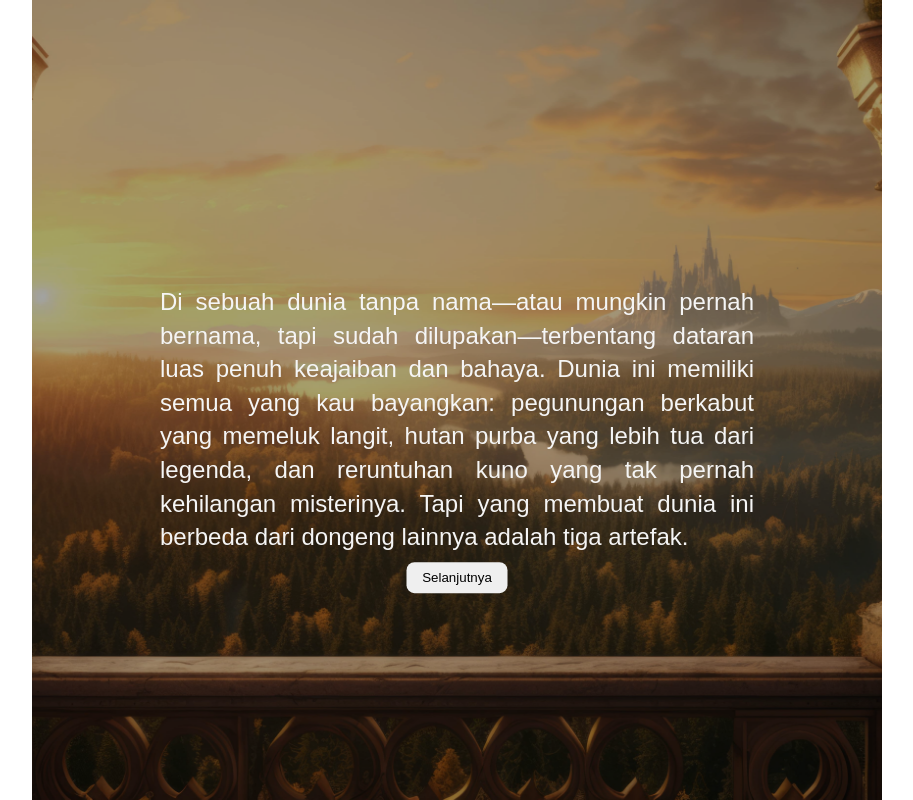
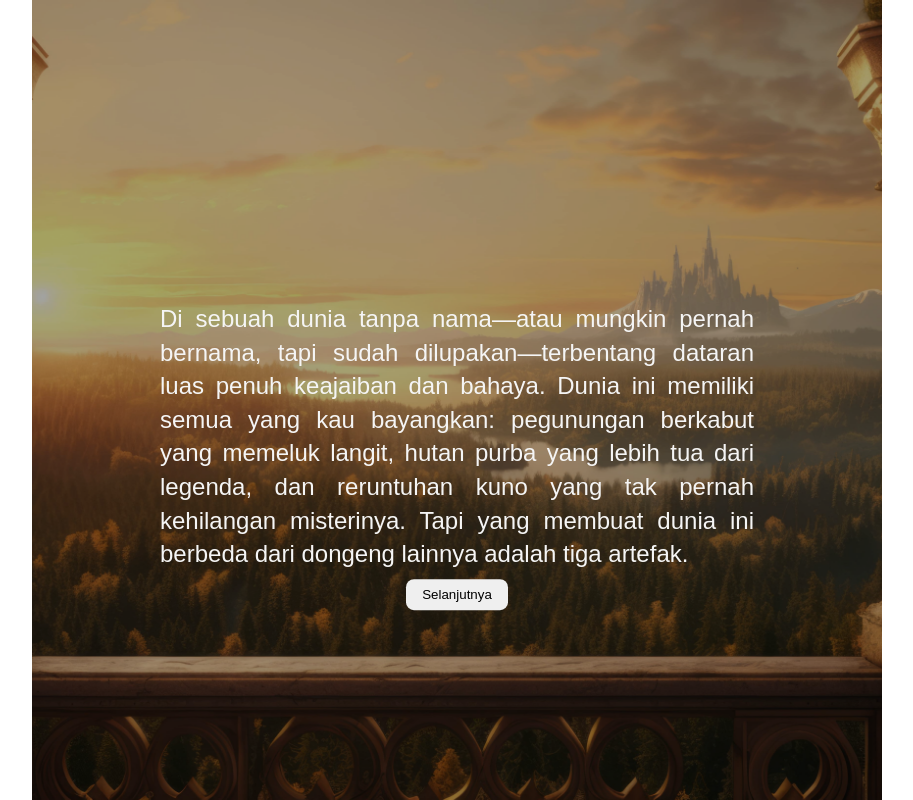
Before and after one commit to taradevio/rpg-game, a website built with Vite: page english-rpg-game/index.html in a window 1280 px wide. Both pictures are taken after a click on the button "MAIN". Shown: the whole page, without its empty margins (183-1096 px from the left). Built offline with nearby package versions, Linux system fonts and the light colour scheme; files whose address does not match are found by name.

Commit message:
change position for quiz and prologue

```diff
--- a/english-rpg-game/src/styles.scss
+++ b/english-rpg-game/src/styles.scss
@@ -82,8 +82,8 @@ button {
       position: absolute;
       z-index: 1;
       top: 55%;
-      left: 55%;
-      transform: translate(-55%, -55%);
+      left: 50%;
+      transform: translate(-50%, -50%);
       color: $font-color;
 
       .text-prologue {
@@ -132,7 +132,7 @@ button {
       text-align: center;
       position: absolute;
       z-index: 1;
-      top: 50%;
+      top: 55%;
       left: 50%;
       transform: translate(-50%, -50%);
       color: $font-color;
```
